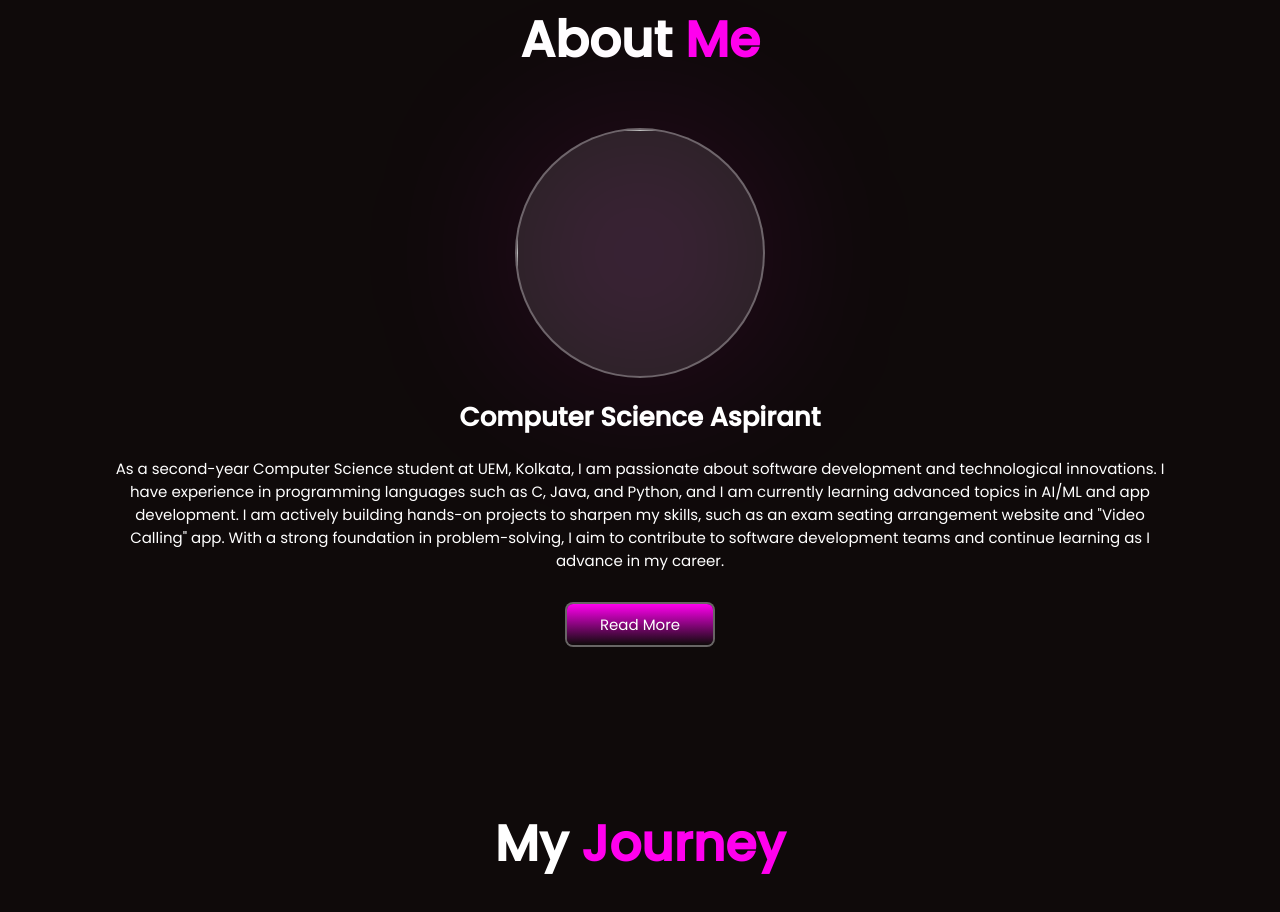
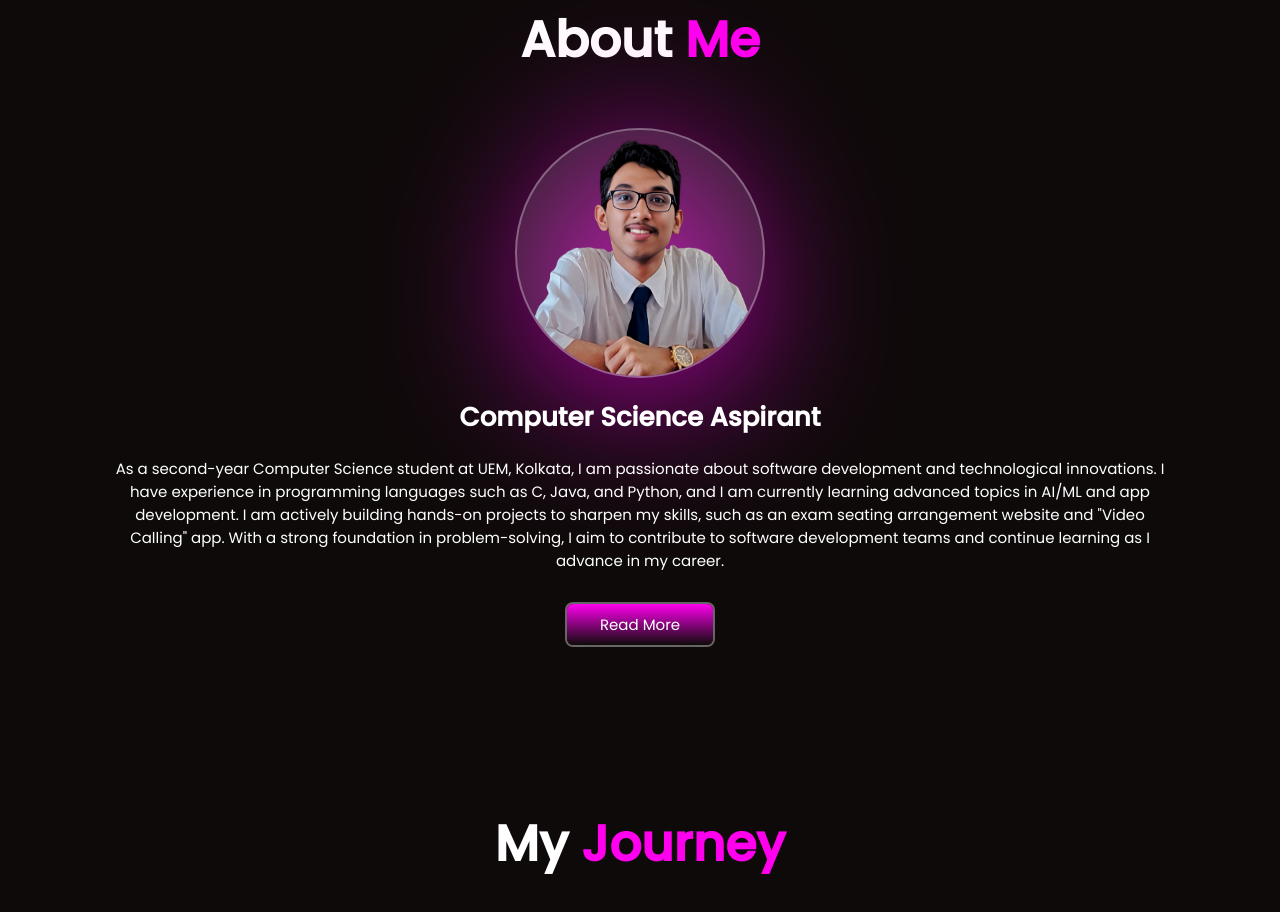
Before and after one commit to Swatadru/MyPortfolio, a plain HTML site: page index.html in a window 1280 px wide. Shown: the part 897-1809 px from the top of the page. Drawn offline with nearby package versions, Linux system fonts and the light colour scheme.

Commit message:
Update index.html

```diff
--- a/index.html
+++ b/index.html
@@ -60,7 +60,7 @@
     <!-- *************************About Section************************* -->
     <section class="about" id="about">
         <h2 class="title">About <span>Me</span></h2>
-        <img src="Image.jpg" alt="" class="aboutImg">
+        <img src="WhatsApp Image 2024-11-24 at 10.55.33_c5359630.png" alt="" class="aboutImg">
         <div class="text-content2">
             <h2>Computer Science Aspirant</h2>
             <p>As a second-year Computer Science student at UEM, Kolkata, I am passionate about software development and technological innovations. I have experience in programming languages such as C, Java, and Python, and I am currently learning advanced topics in AI/ML and app development. I am actively building hands-on projects to sharpen my skills, such as an exam seating arrangement website and "Video Calling" app. With a strong foundation in problem-solving, I aim to contribute to software development teams and continue learning as I advance in my career.</p>
```
